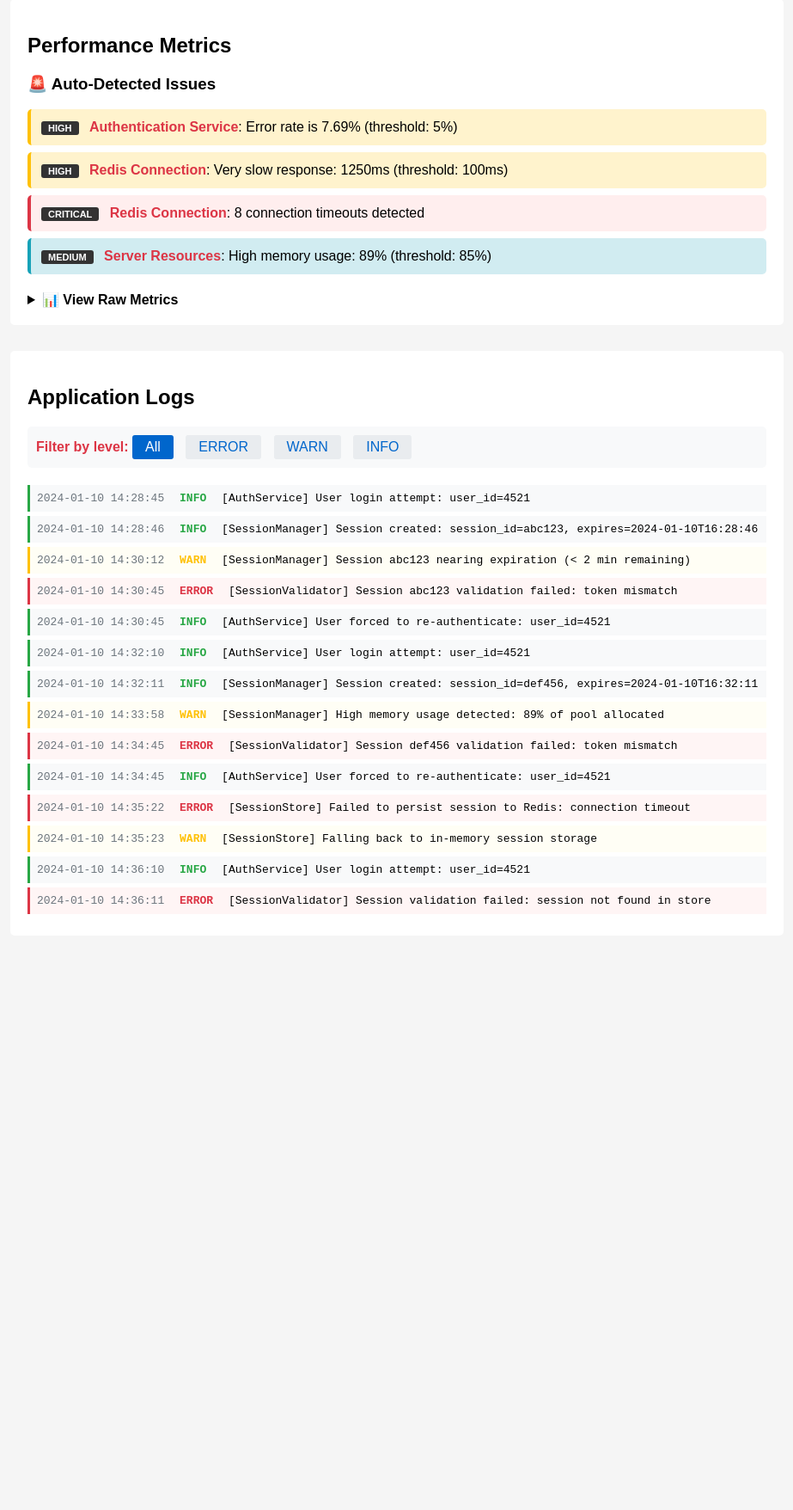
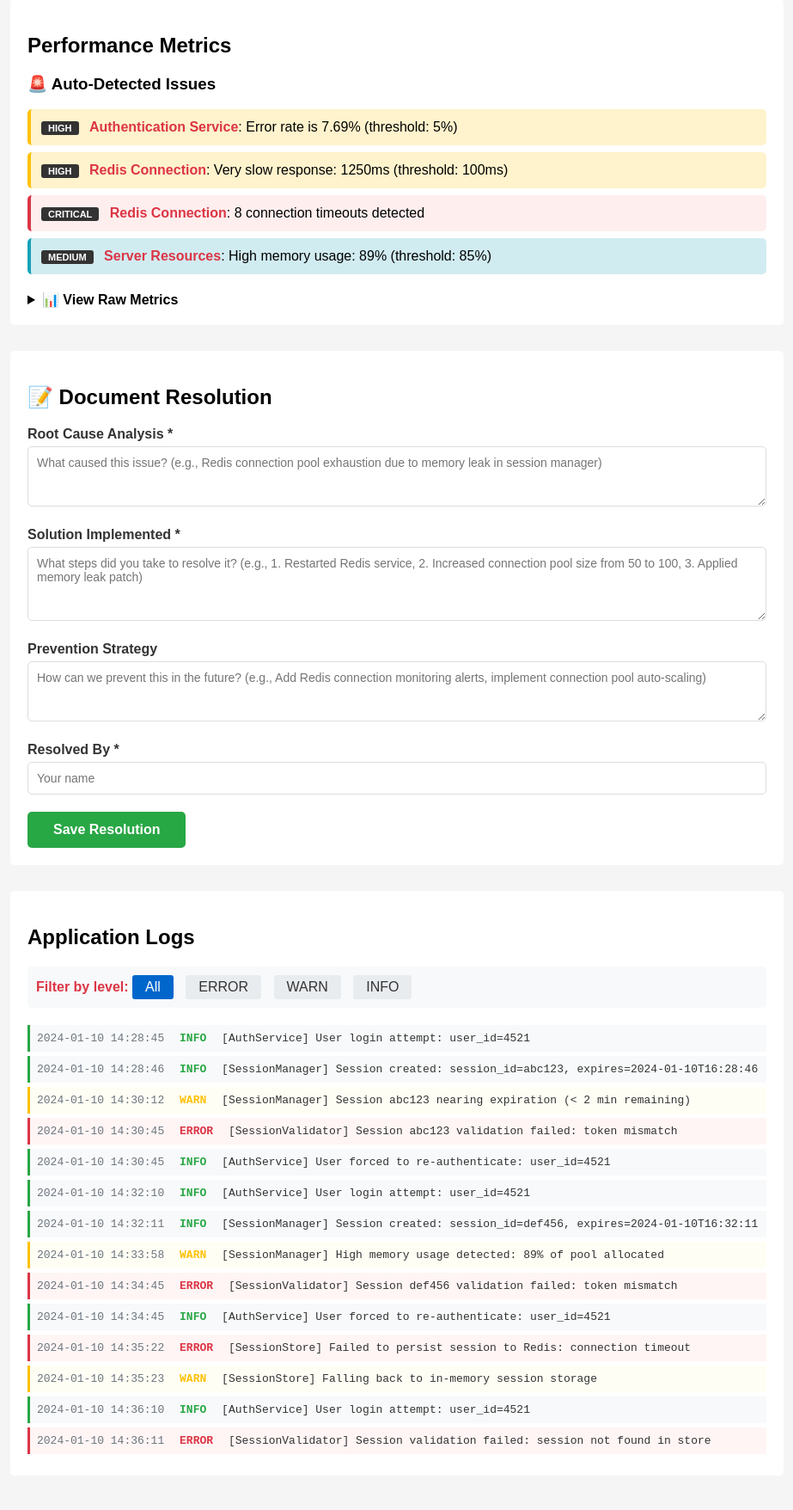
Before and after one commit to ZRbenny/Helpdesk-Simulator---TSE-PortfolioProject, a Flask app: page /tickets/ticket_001 in a window 1280 px wide. Shown: the part 289-2045 px from the top of the page at 86% size, without its empty margins (178-1101 px from the left). Before the commit the page ends 1352 px from the top, so only its background shows below. Run offline with Flask 3, Linux system fonts and the light colour scheme.

Commit message:
Update templates

```diff
--- a/templates/index.html
+++ b/templates/index.html
@@ -1,12 +1,10 @@
 <!doctype html>
 <html>
-
 <head>
     <meta charset="utf-8" />
     <title>Helpdesk Simulator</title>
     <link rel="stylesheet" href="{{ url_for('static', filename='styles.css') }}">
 </head>
-
 <body>
     <h1>Helpdesk Simulator</h1>
 
@@ -20,7 +18,5 @@
         </li>
         {% endfor %}
     </ul>
-
 </body>
-
 </html>
--- a/templates/ticket.html
+++ b/templates/ticket.html
@@ -4,113 +4,7 @@
     <meta charset="utf-8" />
     <title>{{ ticket.title }}</title>
     <link rel="stylesheet" href="{{ url_for('static', filename='styles.css') }}">
-    <style>
-    .log-section {
-        margin-top: 30px;
-        background: white;
-        padding: 20px;
-        border-radius: 5px;
-    }
-
-    .log-filters {
-        margin-bottom: 20px;
-        padding: 10px;
-        background: #f8f9fa;
-        border-radius: 5px;
-    }
-
-    .log-filters a {
-        display: inline-block;
-        margin-right: 10px;
-        padding: 5px 15px;
-        background: #e9ecef;
-        border-radius: 3px;
-        text-decoration: none;
-    }
-
-    .log-filters a:hover {
-        background: #dee2e6;
-    }
-
-    .log-filters a.active {
-        background: #0066cc;
-        color: white;
-    }
-
-    .log-entry {
-        font-family: 'Courier New', monospace;
-        font-size: 13px;
-        padding: 8px;
-        border-left: 3px solid #ccc;
-        margin-bottom: 5px;
-        background: #f8f9fa;
-    }
-
-    .log-entry.ERROR {
-        border-left-color: #dc3545;
-        background: #fff5f5;
-    }
-
-    .log-entry.WARN {
-        border-left-color: #ffc107;
-        background: #fffef5;
-    }
-
-    .log-entry.INFO {
-        border-left-color: #28a745;
-    }
-
-    .log-level {
-        font-weight: bold;
-        margin-right: 10px;
-    }
-
-    .log-level.ERROR { color: #dc3545; }
-    .log-level.WARN { color: #ffc107; }
-    .log-level.INFO { color: #28a745; }
-
-    .log-timestamp {
-        color: #6c757d;
-        margin-right: 10px;
-    }
-
-    .issues-container {
-        margin-bottom: 20px;
-    }
-
-    .issue-card {
-        padding: 12px;
-        margin: 8px 0;
-        border-radius: 5px;
-        border-left: 4px solid;
-    }
-
-    .issue-card.severity-critical {
-        background: #fee;
-        border-left-color: #dc3545;
-    }
-
-    .issue-card.severity-high {
-        background: #fff3cd;
-        border-left-color: #ffc107;
-    }
-
-    .issue-card.severity-medium {
-        background: #d1ecf1;
-        border-left-color: #17a2b8;
-    }
-
-    .issue-severity {
-        display: inline-block;
-        background: #333;
-        color: white;
-        padding: 2px 8px;
-        border-radius: 3px;
-        font-size: 11px;
-        font-weight: bold;
-        margin-right: 8px;
-    }
-</style>
+    <link rel="stylesheet" href="{{ url_for('static', filename='ticket.css') }}">
 </head>
 <body>
     <p><a href="/">← Back to tickets</a></p>
@@ -147,6 +41,77 @@
     </div>
     {% endif %}
 
+    <!-- Resolution Form Section -->
+    <div class="log-section">
+        <h2>📝 Document Resolution</h2>
+
+        {% if resolutions %}
+        <div class="resolutions-history">
+            <h3>Previous Resolutions</h3>
+            {% for res in resolutions %}
+            <div class="resolution-card">
+                <div class="resolution-header">
+                    <strong>Resolved by {{ res.resolved_by }}</strong>
+                    <span class="resolution-date">{{ res.resolved_at }}</span>
+                </div>
+                <p><strong>Root Cause:</strong> {{ res.root_cause }}</p>
+                <p><strong>Solution:</strong> {{ res.solution }}</p>
+                {% if res.prevention %}
+                <p><strong>Prevention:</strong> {{ res.prevention }}</p>
+                {% endif %}
+            </div>
+            {% endfor %}
+        </div>
+        {% endif %}
+
+        <form method="POST" class="resolution-form">
+            <div class="form-group">
+                <label for="root_cause">Root Cause Analysis *</label>
+                <textarea
+                    id="root_cause"
+                    name="root_cause"
+                    required
+                    rows="3"
+                    placeholder="What caused this issue? (e.g., Redis connection pool exhaustion due to memory leak in session manager)"
+                ></textarea>
+            </div>
+
+            <div class="form-group">
+                <label for="solution">Solution Implemented *</label>
+                <textarea
+                    id="solution"
+                    name="solution"
+                    required
+                    rows="4"
+                    placeholder="What steps did you take to resolve it? (e.g., 1. Restarted Redis service, 2. Increased connection pool size from 50 to 100, 3. Applied memory leak patch)"
+                ></textarea>
+            </div>
+
+            <div class="form-group">
+                <label for="prevention">Prevention Strategy</label>
+                <textarea
+                    id="prevention"
+                    name="prevention"
+                    rows="3"
+                    placeholder="How can we prevent this in the future? (e.g., Add Redis connection monitoring alerts, implement connection pool auto-scaling)"
+                ></textarea>
+            </div>
+
+            <div class="form-group">
+                <label for="resolved_by">Resolved By *</label>
+                <input
+                    type="text"
+                    id="resolved_by"
+                    name="resolved_by"
+                    required
+                    placeholder="Your name"
+                />
+            </div>
+
+            <button type="submit" class="submit-btn">Save Resolution</button>
+        </form>
+    </div>
+
     <!-- Log Viewer Section -->
     <div class="log-section">
         <h2>Application Logs</h2>
```
